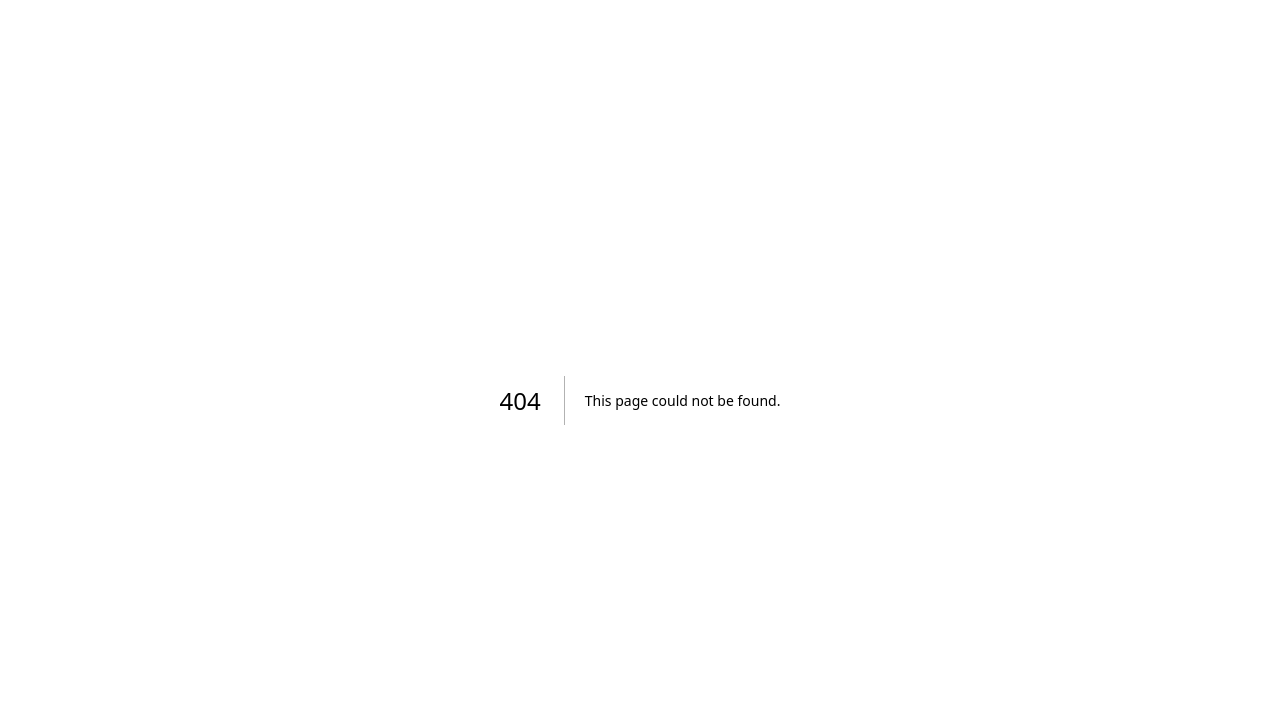
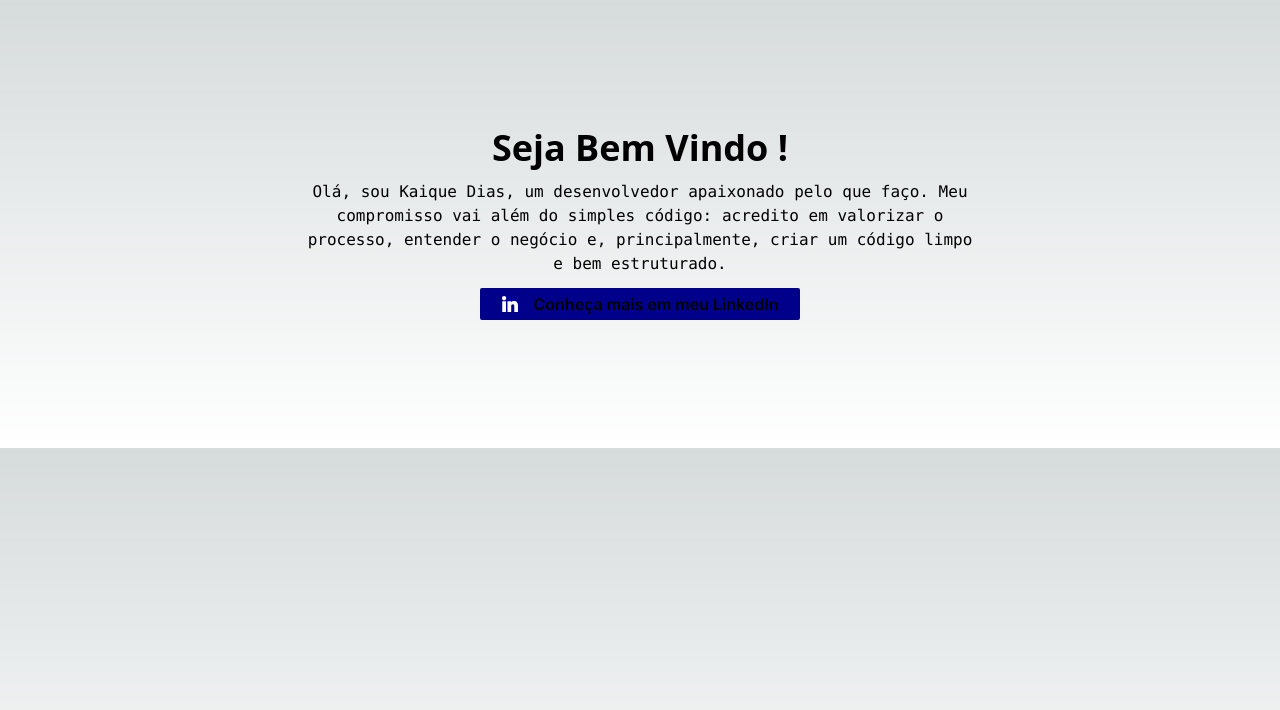
Before and after one commit to diaszin/portfolio, a Next.js app: page /component/HeroSection in a window 1280 px wide. Before the commit this address had no page. Shown: the top 710 px of the page. Built offline with nearby package versions, Linux system fonts and the light colour scheme.

Commit message:
Cria hero section

```diff
--- /dev/null
+++ b/src/pages/component/HeroSection.tsx
@@ -0,0 +1,24 @@
+import LinkedinLogo from "../icons/LinkedinLogo";
+import { Inter } from 'next/font/google'
+const inter = Inter({ subsets: ['latin'] })
+
+export default function HeroSection() {
+  return (
+    <section>
+      <div className="flex-row ">
+          <div className="h-[28rem] flex flex-col justify-center items-start dark:border-2 dark:border-sky-200 dark:shadow-[0_0_2px_#fff,inset_0_0_2px_#fff,0_0_5px_#08f,0_0_15px_#08f,0_0_30px_#08f]">
+            <div className="flex flex-col justify-center items-center w-full gap-3">
+                <h2 className=" text-4xl font-bold">Seja Bem Vindo !</h2>
+                <p className="w-[42rem] text-center font-mono">
+                  Olá, sou Kaique Dias, um desenvolvedor apaixonado pelo que faço. Meu
+                  compromisso vai além do simples código: acredito em valorizar o
+                  processo, entender o negócio e, principalmente, criar um código limpo
+                  e bem estruturado.
+                </p>
+                <button className={"w-[20rem] h-[2rem] rounded-sm flex flex-row justify-center font-semibold items-center gap-4 bg-[darkblue] "+inter.className}><LinkedinLogo className="fill-[white]" size="1rem"/>Conheça mais em meu LinkedIn</button>
+            </div>
+          </div>
+      </div>
+    </section>
+  );
+}
--- /dev/null
+++ b/src/pages/icons/LinkedinLogo.tsx
@@ -0,0 +1,35 @@
+export default function LinkedinLogo(props: {size: string, className?: string}) {
+  return (
+    <svg
+      className={props.className}
+      height={props.size}
+      width={props.size}
+      version="1.1"
+      id="Layer_1"
+      xmlns="http://www.w3.org/2000/svg"
+      xmlnsXlink="http://www.w3.org/1999/xlink"
+      viewBox="0 0 310 310"
+      xmlSpace="preserve"
+    >
+      <g id="XMLID_801_">
+        <path
+          id="XMLID_802_"
+          d="M72.16,99.73H9.927c-2.762,0-5,2.239-5,5v199.928c0,2.762,2.238,5,5,5H72.16c2.762,0,5-2.238,5-5V104.73
+       C77.16,101.969,74.922,99.73,72.16,99.73z"
+        />
+        <path
+          id="XMLID_803_"
+          d="M41.066,0.341C18.422,0.341,0,18.743,0,41.362C0,63.991,18.422,82.4,41.066,82.4
+       c22.626,0,41.033-18.41,41.033-41.038C82.1,18.743,63.692,0.341,41.066,0.341z"
+        />
+        <path
+          id="XMLID_804_"
+          d="M230.454,94.761c-24.995,0-43.472,10.745-54.679,22.954V104.73c0-2.761-2.238-5-5-5h-59.599
+       c-2.762,0-5,2.239-5,5v199.928c0,2.762,2.238,5,5,5h62.097c2.762,0,5-2.238,5-5v-98.918c0-33.333,9.054-46.319,32.29-46.319
+       c25.306,0,27.317,20.818,27.317,48.034v97.204c0,2.762,2.238,5,5,5H305c2.762,0,5-2.238,5-5V194.995
+       C310,145.43,300.549,94.761,230.454,94.761z"
+        />
+      </g>
+    </svg>
+  );
+}
--- a/src/pages/index.tsx
+++ b/src/pages/index.tsx
@@ -1,9 +1,11 @@
-import { Inter } from 'next/font/google'
+import HeroSection from './component/HeroSection'
 
-const inter = Inter({ subsets: ['latin'] })
+
 
 export default function Home() {
   return (
-
+    <main>
+      <HeroSection/>
+    </main>
   )
 }
--- a/src/styles/globals.css
+++ b/src/styles/globals.css
@@ -7,6 +7,7 @@
   --background-start-rgb: 214, 219, 220;
   --background-end-rgb: 255, 255, 255;
 }
+
 
 @media (prefers-color-scheme: dark) {
   :root {
```
